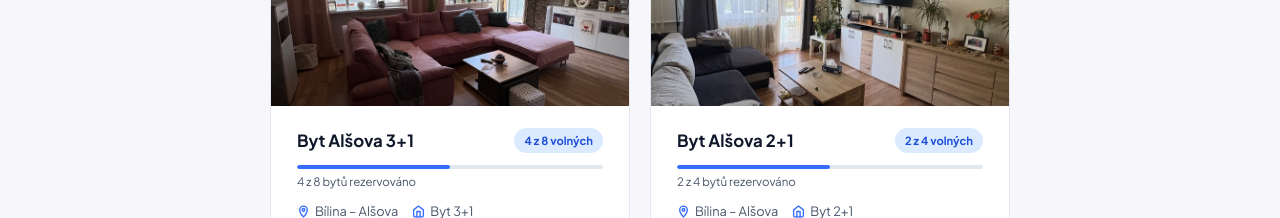
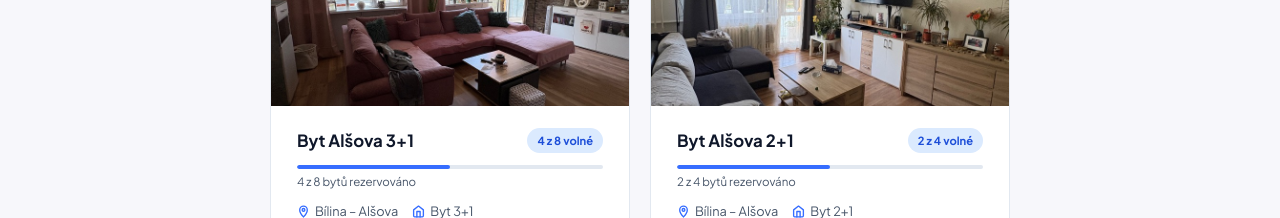
Before and after one commit to Petr1892SKS/investuj-bez-starosti, a Next.js app: page / in a window 1280 px wide. Shown: the part 1340-1558 px from the top of the page. Built offline with nearby package versions, Linux system fonts and the light colour scheme.

Commit message:
Projekty: badge 'volných' → 'volné'

```diff
--- a/app/page.tsx
+++ b/app/page.tsx
@@ -1001,7 +1001,7 @@ export default function Home() {
               <div className="project-card-body">
                 <div className="project-card-header">
                   <div className="project-name">{p.name}</div>
-                  <div className="project-status status-blue">{p.availableUnits} z {p.totalUnits} volných</div>
+                  <div className="project-status status-blue">{p.availableUnits} z {p.totalUnits} volné</div>
                 </div>
                 <div style={{margin:"10px 0 12px"}}>
                   <div style={{height:"4px",background:"#e2e8f0",borderRadius:"2px",overflow:"hidden"}}>
```
